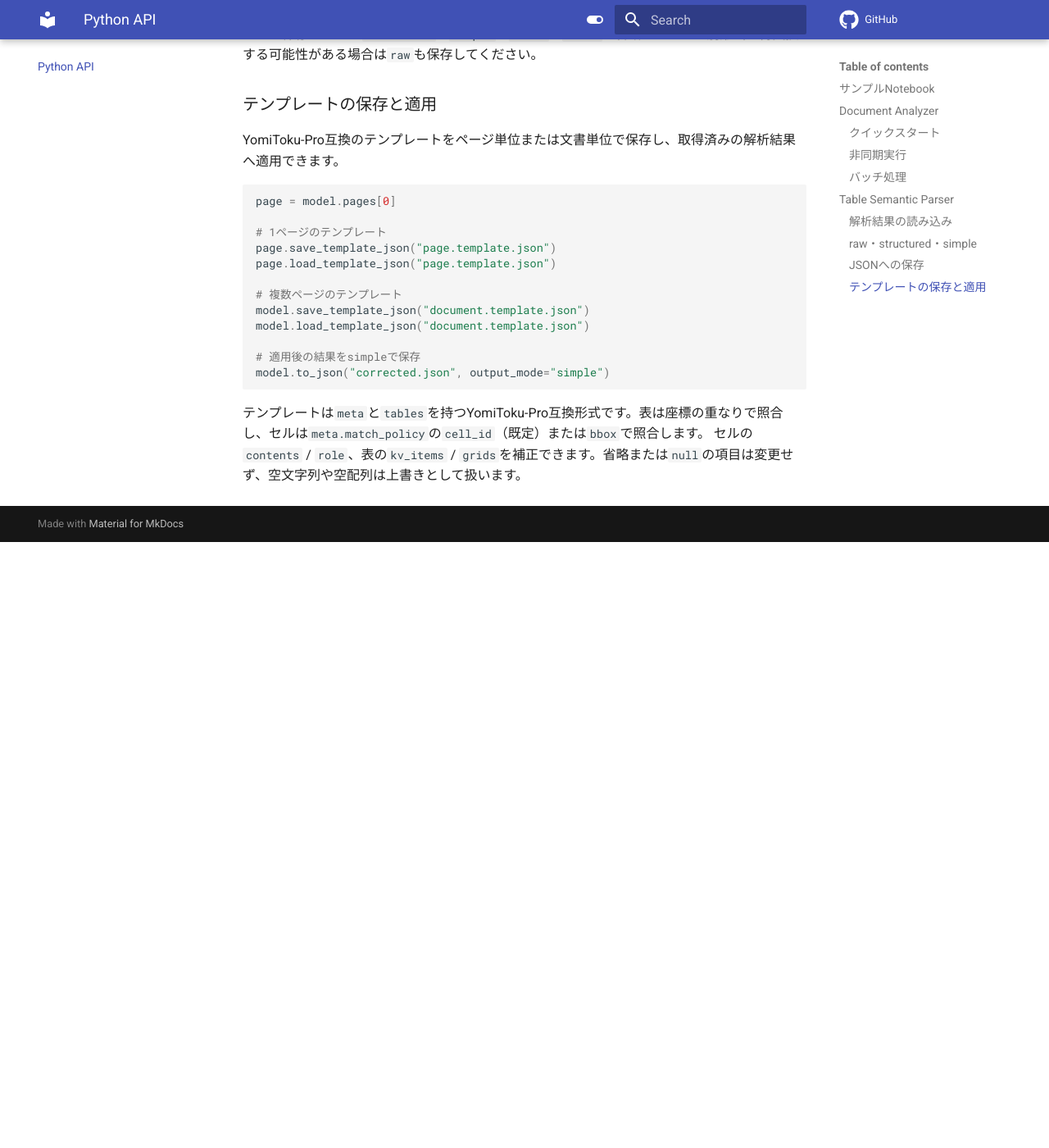
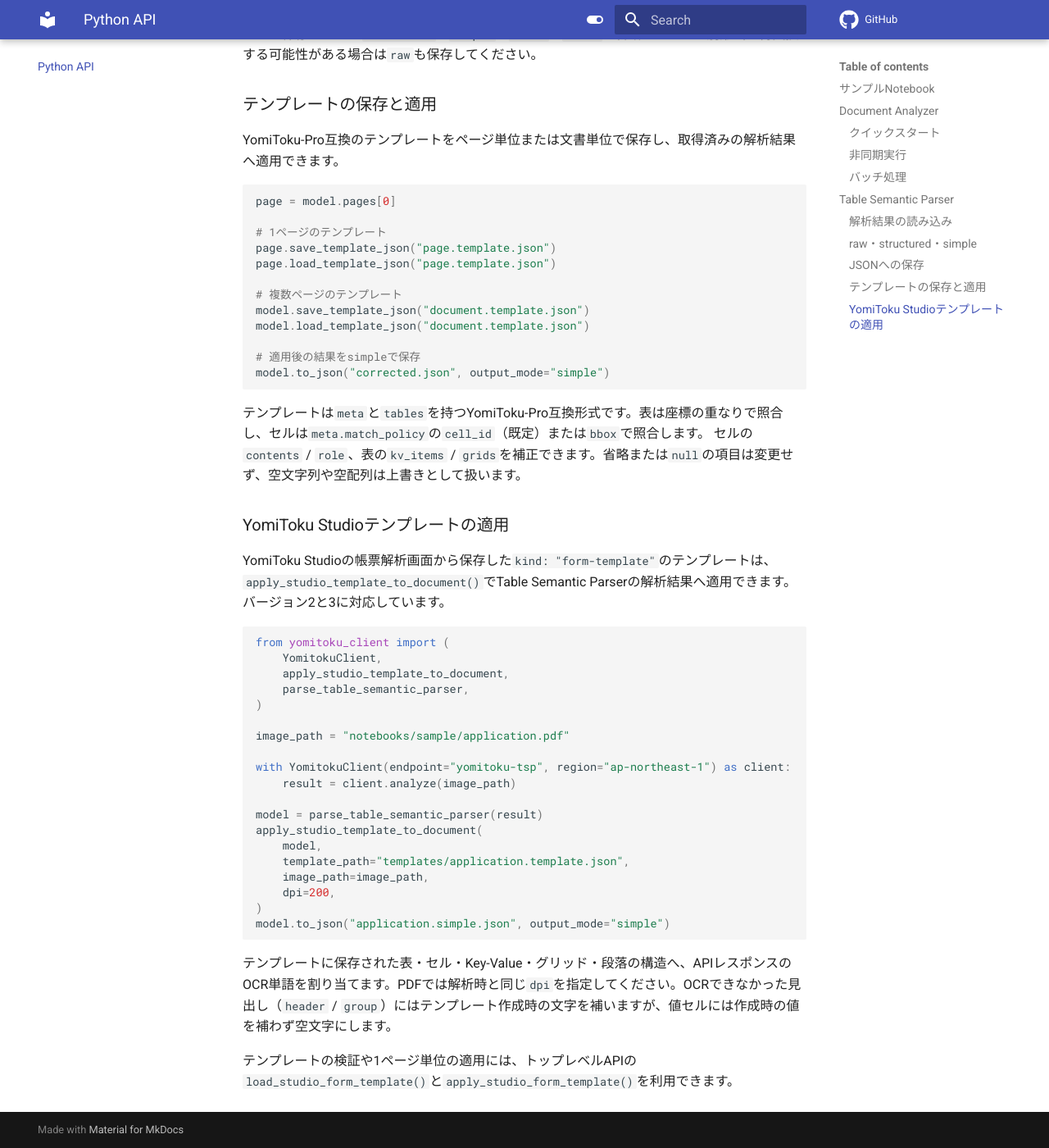
Before and after one commit to MLism-Inc/yomitoku-client, an MkDocs documentation site: the page built from docs/module-usage.md, in a window 1280 px wide and 1400 px high, scrolled down 6805 px. Shown: the whole window at 82% size. Built offline with MkDocs 1.6.1 and Material for MkDocs 9.7.7, drawn with Linux system fonts in a browser that asks for light colours; comment, search, counter and statistics services are not loaded; before the commit the page ends 7466 px from its top, so only the background shows below that.

Commit message:
feat: expose Studio template Python API

````diff
--- a/docs/module-usage.md
+++ b/docs/module-usage.md
@@ -318,3 +318,34 @@
 
 テンプレートは`meta`と`tables`を持つYomiToku-Pro互換形式です。表は座標の重なりで照合し、セルは`meta.match_policy`の`cell_id`（既定）または`bbox`で照合します。
 セルの`contents` / `role`、表の`kv_items` / `grids`を補正できます。省略または`null`の項目は変更せず、空文字列や空配列は上書きとして扱います。
+
+
+### YomiToku Studioテンプレートの適用
+
+YomiToku Studioの帳票解析画面から保存した`kind: "form-template"`のテンプレートは、`apply_studio_template_to_document()`でTable Semantic Parserの解析結果へ適用できます。バージョン2と3に対応しています。
+
+```python
+from yomitoku_client import (
+    YomitokuClient,
+    apply_studio_template_to_document,
+    parse_table_semantic_parser,
+)
+
+image_path = "notebooks/sample/application.pdf"
+
+with YomitokuClient(endpoint="yomitoku-tsp", region="ap-northeast-1") as client:
+    result = client.analyze(image_path)
+
+model = parse_table_semantic_parser(result)
+apply_studio_template_to_document(
+    model,
+    template_path="templates/application.template.json",
+    image_path=image_path,
+    dpi=200,
+)
+model.to_json("application.simple.json", output_mode="simple")
+```
+
+テンプレートに保存された表・セル・Key-Value・グリッド・段落の構造へ、APIレスポンスのOCR単語を割り当てます。PDFでは解析時と同じ`dpi`を指定してください。OCRできなかった見出し（`header` / `group`）にはテンプレート作成時の文字を補いますが、値セルには作成時の値を補わず空文字にします。
+
+テンプレートの検証や1ページ単位の適用には、トップレベルAPIの`load_studio_form_template()`と`apply_studio_form_template()`を利用できます。
````
Also changed, not shown: src/yomitoku_client/__init__.py (+10 -0 lines), 1 other file.
